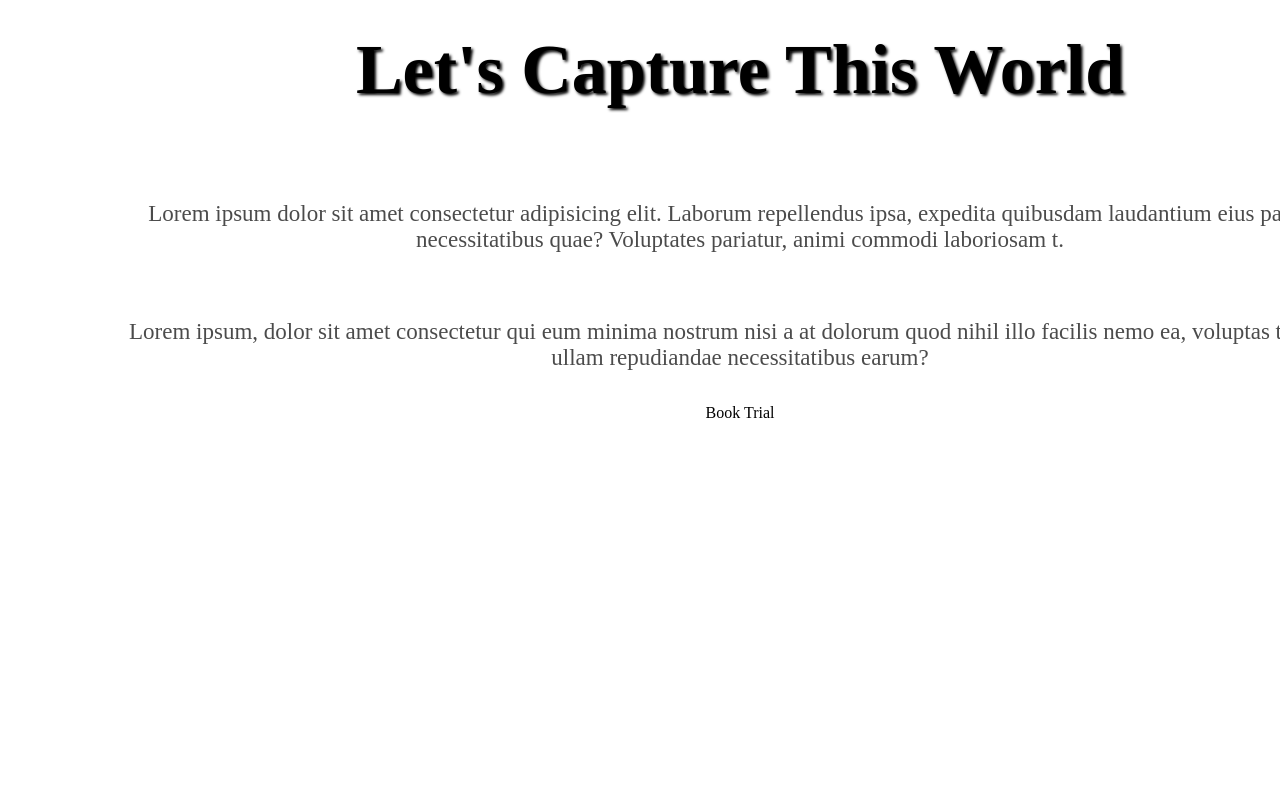
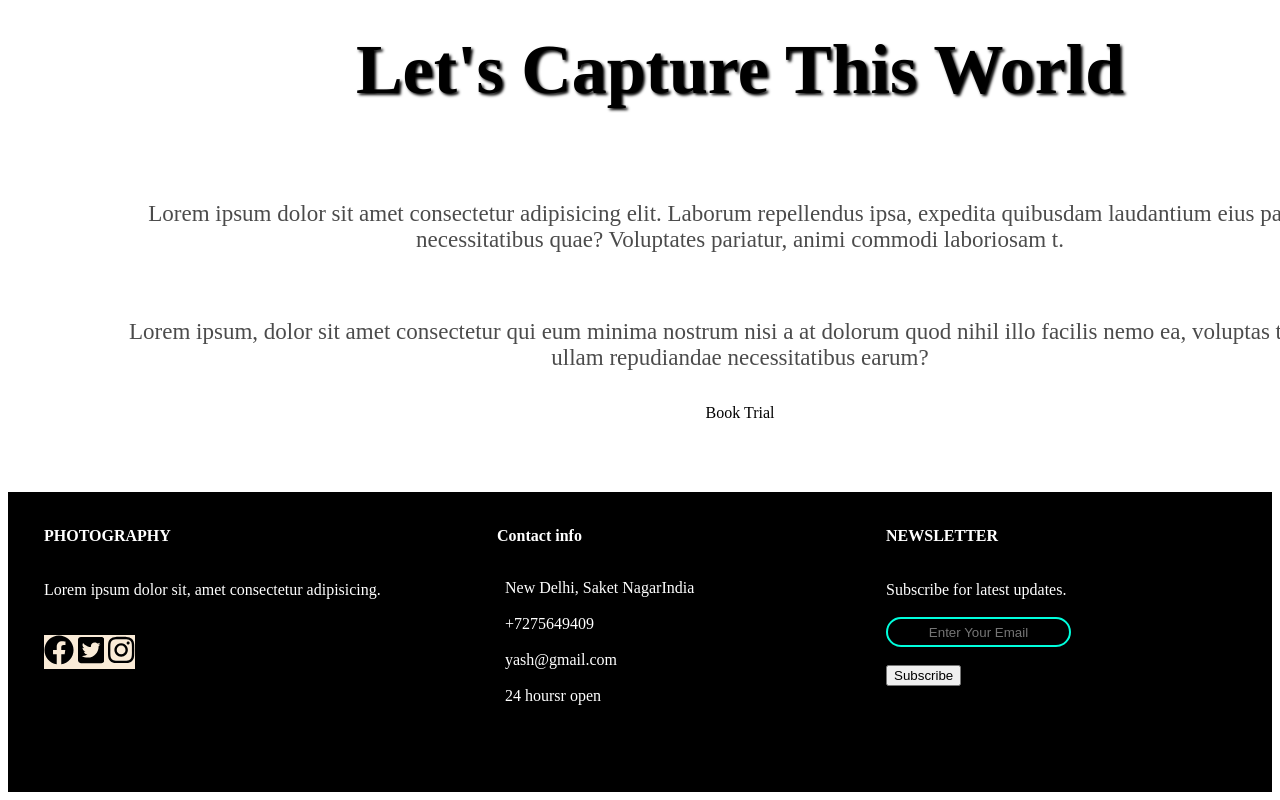
Before and after one commit to Yash-0813/webdexam, a plain HTML site: page index.html in a window 1280 px wide. Shown: the part 1133-1933 px from the top of the page. Before the commit the page ends 1633 px from the top, so only its background shows below. Drawn offline with Linux system fonts and the light colour scheme.

Commit message:
Update index.html

```diff
--- a/index.html
+++ b/index.html
@@ -69,5 +69,39 @@
         <p>Lorem ipsum, dolor sit amet consectetur  qui eum minima nostrum nisi a at dolorum quod nihil illo facilis nemo ea, voluptas tempora ullam repudiandae necessitatibus earum?</p>
         <div class="book">Book Trial</div>
     </section>
+
+    <footer class="last">
+        <div class="col">
+            <b> PHOTOGRAPHY</b> <br> <br> <br>
+            Lorem ipsum dolor sit, amet consectetur adipisicing.
+            <br> <br> <br>
+            <div class="icon">
+                <svg style="height: 30px" xmlns="http://www.w3.org/2000/svg" viewBox="0 0 512 512"><!--! Font Awesome Pro 6.2.0 by @fontawesome - https://fontawesome.com License - https://fontawesome.com/license (Commercial License) Copyright 2022 Fonticons, Inc. --><path d="M504 256C504 119 393 8 256 8S8 119 8 256c0 123.78 90.69 226.38 209.25 245V327.69h-63V256h63v-54.64c0-62.15 37-96.48 93.67-96.48 27.14 0 55.52 4.84 55.52 4.84v61h-31.28c-30.8 0-40.41 19.12-40.41 38.73V256h68.78l-11 71.69h-57.78V501C413.31 482.38 504 379.78 504 256z"/></svg>
+                <svg style="height: 30px" xmlns="http://www.w3.org/2000/svg" viewBox="0 0 448 512"><!--! Font Awesome Pro 6.2.0 by @fontawesome - https://fontawesome.com License - https://fontawesome.com/license (Commercial License) Copyright 2022 Fonticons, Inc. --><path d="M400 32H48C21.5 32 0 53.5 0 80v352c0 26.5 21.5 48 48 48h352c26.5 0 48-21.5 48-48V80c0-26.5-21.5-48-48-48zm-48.9 158.8c.2 2.8.2 5.7.2 8.5 0 86.7-66 186.6-186.6 186.6-37.2 0-71.7-10.8-100.7-29.4 5.3.6 10.4.8 15.8.8 30.7 0 58.9-10.4 81.4-28-28.8-.6-53-19.5-61.3-45.5 10.1 1.5 19.2 1.5 29.6-1.2-30-6.1-52.5-32.5-52.5-64.4v-.8c8.7 4.9 18.9 7.9 29.6 8.3a65.447 65.447 0 0 1-29.2-54.6c0-12.2 3.2-23.4 8.9-33.1 32.3 39.8 80.8 65.8 135.2 68.6-9.3-44.5 24-80.6 64-80.6 18.9 0 35.9 7.9 47.9 20.7 14.8-2.8 29-8.3 41.6-15.8-4.9 15.2-15.2 28-28.8 36.1 13.2-1.4 26-5.1 37.8-10.2-8.9 13.1-20.1 24.7-32.9 34z"/></svg>
+                <svg style="height: 30px" xmlns="http://www.w3.org/2000/svg" viewBox="0 0 448 512"><!--! Font Awesome Pro 6.2.0 by @fontawesome - https://fontawesome.com License - https://fontawesome.com/license (Commercial License) Copyright 2022 Fonticons, Inc. --><path d="M224.1 141c-63.6 0-114.9 51.3-114.9 114.9s51.3 114.9 114.9 114.9S339 319.5 339 255.9 287.7 141 224.1 141zm0 189.6c-41.1 0-74.7-33.5-74.7-74.7s33.5-74.7 74.7-74.7 74.7 33.5 74.7 74.7-33.6 74.7-74.7 74.7zm146.4-194.3c0 14.9-12 26.8-26.8 26.8-14.9 0-26.8-12-26.8-26.8s12-26.8 26.8-26.8 26.8 12 26.8 26.8zm76.1 27.2c-1.7-35.9-9.9-67.7-36.2-93.9-26.2-26.2-58-34.4-93.9-36.2-37-2.1-147.9-2.1-184.9 0-35.8 1.7-67.6 9.9-93.9 36.1s-34.4 58-36.2 93.9c-2.1 37-2.1 147.9 0 184.9 1.7 35.9 9.9 67.7 36.2 93.9s58 34.4 93.9 36.2c37 2.1 147.9 2.1 184.9 0 35.9-1.7 67.7-9.9 93.9-36.2 26.2-26.2 34.4-58 36.2-93.9 2.1-37 2.1-147.8 0-184.8zM398.8 388c-7.8 19.6-22.9 34.7-42.6 42.6-29.5 11.7-99.5 9-132.1 9s-102.7 2.6-132.1-9c-19.6-7.8-34.7-22.9-42.6-42.6-11.7-29.5-9-99.5-9-132.1s-2.6-102.7 9-132.1c7.8-19.6 22.9-34.7 42.6-42.6 29.5-11.7 99.5-9 132.1-9s102.7-2.6 132.1 9c19.6 7.8 34.7 22.9 42.6 42.6 11.7 29.5 9 99.5 9 132.1s2.7 102.7-9 132.1z"/></svg>
+            </div>
+        </div>
+        <div class="col">
+            <b>&nbsp;&nbsp;&nbsp;&nbsp;&nbsp;&nbsp;
+            &nbsp;Contact info</b> <br> <br>
+            <ul type="none">
+                <li >New Delhi, Saket NagarIndia </li>
+                <br>
+                <li>+7275649409</li>
+                <br>
+                <li>yash@gmail.com</li>
+                <br>
+                <li>24 hoursr open</li>
+            </ul>
+        </div>
+        <div class="col">
+            <b> NEWSLETTER </b> <br> <br> <br>
+            Subscribe for latest updates.
+            <br> <br>
+            <input type="email" placeholder="Enter Your Email"> <br> <br>
+            <button class="btn">Subscribe</button>
+        </div>
+    </footer>
+
 </body>
 </html>
```
